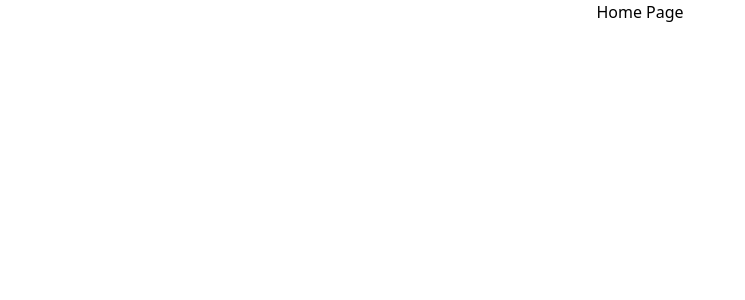
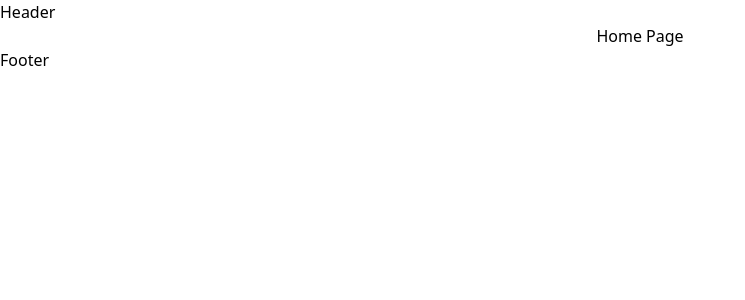
Before and after one commit to ichenglin/Personal_Website, a Next.js app: page / in a window 1280 px wide. Shown: the top 300 px of the page, without its empty margins (0-745 px from the left). Built offline with nearby package versions, Linux system fonts and the light colour scheme.

Commit message:
Added Template Header and Footer

```diff
--- /dev/null
+++ b/components/page_footer.tsx
@@ -0,0 +1,11 @@
+import type { NextPageLayout } from "../pages/_app";
+
+const PageFooter: NextPageLayout = () => {
+	return (
+		<footer>
+			Footer
+		</footer>
+	);
+};
+
+export default PageFooter;
--- /dev/null
+++ b/components/page_header.tsx
@@ -0,0 +1,11 @@
+import type { NextPageLayout } from "../pages/_app";
+
+const PageHeader: NextPageLayout = () => {
+	return (
+		<header>
+			Header
+		</header>
+	);
+};
+
+export default PageHeader;
--- a/pages/_app.tsx
+++ b/pages/_app.tsx
@@ -3,6 +3,8 @@ import type { ReactElement, ReactNode } from "react";
 import type { NextPage } from "next";
 import type { AppProps } from "next/app";
 import Head from "next/head";
+import PageHeader from "@/components/page_header";
+import PageFooter from "@/components/page_footer";
 
 // custom page layout type definitions
 export type NextPageLayout<P = {}, IP = P> = NextPage<P, IP> & {
@@ -36,6 +38,8 @@ export default function App({ Component, pageProps }: AppPropsLayout) {
 			<link rel="apple-touch-icon" href="/logo192.png"   crossOrigin="use-credentials"/>
 			<link rel="manifest"         href="/manifest.json" crossOrigin="use-credentials"/>
 		</Head>
+		<PageHeader/>
 		{page_layout(<Component {...pageProps} />)}
+		<PageFooter/>
 	</>;
 }
```
